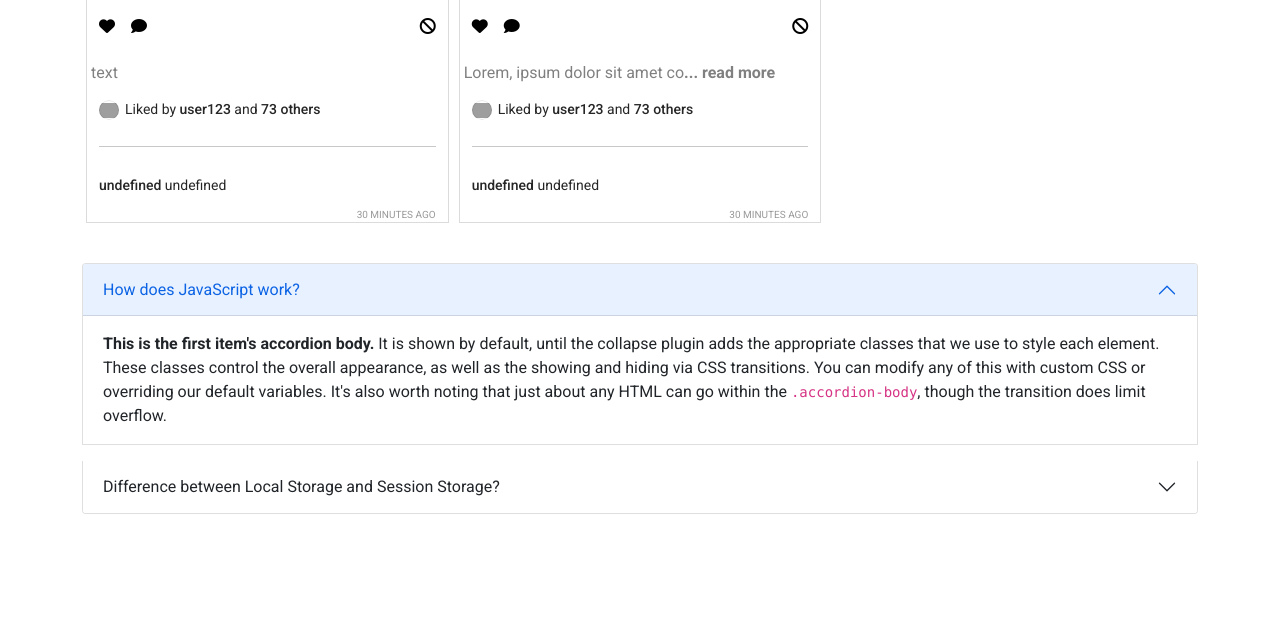
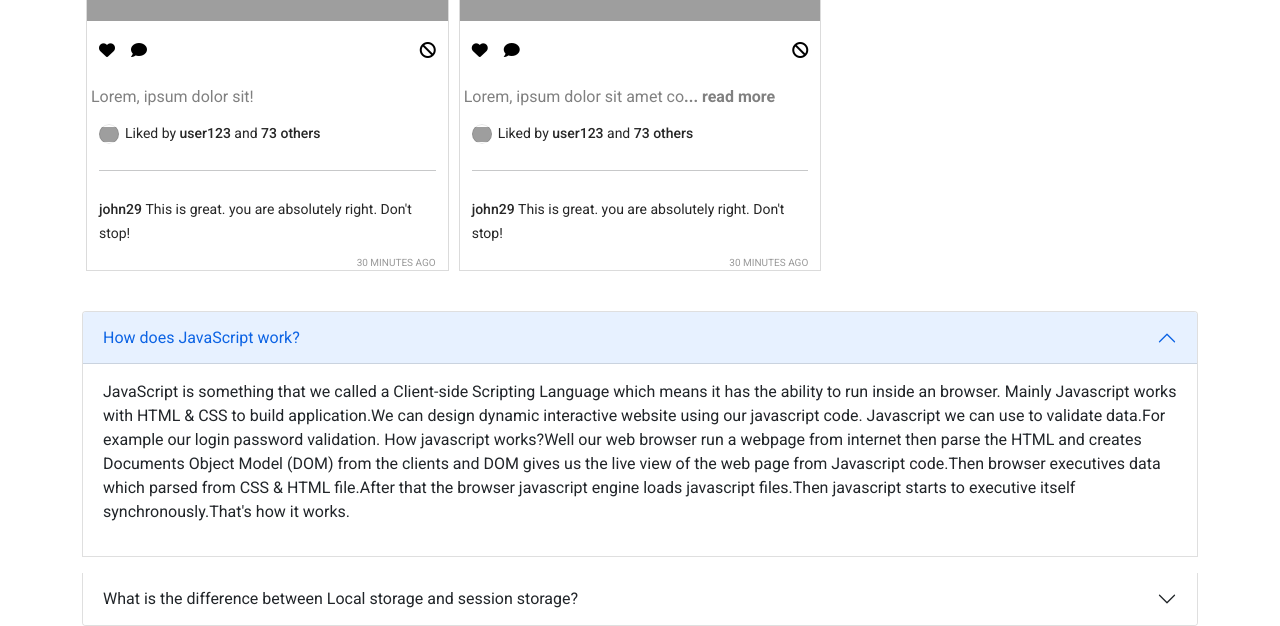
Before and after one commit to Chaki360/insta-sohor, a plain HTML site: page index.html in a window 1280 px wide. Shown: the part 1261-1887 px from the top of the page. Before the commit the page ends 1775 px from the top, so only its background shows below. Drawn offline with nearby package versions, Linux system fonts and the light colour scheme; grey boxes are pictures that could not be loaded.

Commit message:
more changes made

```diff
--- a/data/posts.json
+++ b/data/posts.json
@@ -3,7 +3,7 @@
         "id": 1,
         "image": "https://images.unsplash.com/photo-1629003955089-5c43fcc66c68?ixlib=rb-1.2.1&ixid=MnwxMjA3fDB8MHxwaG90by1wYWdlfHx8fGVufDB8fHx8&auto=format&fit=crop&w=764&q=80",
         "userImage": "https://images.unsplash.com/photo-1507003211169-0a1dd7228f2d?ixlib=rb-1.2.1&ixid=MnwxMjA3fDB8MHxwaG90by1wYWdlfHx8fGVufDB8fHx8&auto=format&fit=crop&w=687&q=80",
-        "description": "Lorem, ipsum dolor sit amet consectetur adipisicing elit. Corrupti commodi reiciendis vitae non, eos illum fugit tempore dolor deleniti architecto porro accusantium. Vel aliquid, minus obcaecati voluptatum vero suscipit consectetur!",
+        "description": "lorem, ipsum dolor sit amet consectetur adipisicing elit. Corrupti commodi reiciendis vitae non, eos illum fugit tempore dolor deleniti architecto porro accusantium. Vel aliquid, minus obcaecati voluptatum vero suscipit consectetur!",
         "comments": [
             {
                 "user": "john29",
--- a/index.html
+++ b/index.html
@@ -73,12 +73,15 @@
                 <div id="panelsStayOpen-collapseOne" class="accordion-collapse collapse show"
                     aria-labelledby="panelsStayOpen-headingOne">
                     <div class="accordion-body">
-                        <strong>This is the first item's accordion body.</strong> It is shown by default, until the
-                        collapse plugin adds the appropriate classes that we use to style each element. These classes
-                        control the overall appearance, as well as the showing and hiding via CSS transitions. You can
-                        modify any of this with custom CSS or overriding our default variables. It's also worth noting
-                        that just about any HTML can go within the <code>.accordion-body</code>, though the transition
-                        does limit overflow.
+                        <p>JavaScript is something that we called a Client-side Scripting Language which means it has
+                            the ability to run inside an browser. Mainly Javascript works with HTML & CSS to build
+                            application.We can design dynamic interactive website using our javascript code. Javascript
+                            we can use to validate data.For example our login password validation. How javascript
+                            works?Well our web browser run a webpage from internet then parse the HTML and creates
+                            Documents Object Model (DOM) from the clients and DOM gives us the live view of the web page
+                            from Javascript code.Then browser executives data which parsed from CSS & HTML file.After
+                            that the browser javascript engine loads javascript files.Then javascript starts to
+                            executive itself synchronously.That's how it works.</p>
                     </div>
                 </div>
             </div>
@@ -87,18 +90,17 @@
                     <button class="accordion-button collapsed" type="button" data-bs-toggle="collapse"
                         data-bs-target="#panelsStayOpen-collapseTwo" aria-expanded="false"
                         aria-controls="panelsStayOpen-collapseTwo">
-                        Difference between Local Storage and Session Storage?
+                        What is the difference between Local storage and session storage?
                     </button>
                 </h2>
                 <div id="panelsStayOpen-collapseTwo" class="accordion-collapse collapse"
                     aria-labelledby="panelsStayOpen-headingTwo">
                     <div class="accordion-body">
-                        <strong>This is the second item's accordion body.</strong> It is hidden by default, until the
-                        collapse plugin adds the appropriate classes that we use to style each element. These classes
-                        control the overall appearance, as well as the showing and hiding via CSS transitions. You can
-                        modify any of this with custom CSS or overriding our default variables. It's also worth noting
-                        that just about any HTML can go within the <code>.accordion-body</code>, though the transition
-                        does limit overflow.
+                        <p>Session Storage is a kind of alternative to cookies.Its very useful when we want to store &
+                            use data on browser.On the other hand Local Storage allows web developers to store and also
+                            retrieve data in browser and this data doesn't expire like the session storage. That means
+                            all the data will be saved even if the tab or the browser is closed while session storage
+                            doesn't save any of the data after closing the browser or even that tab.</p>
                     </div>
                 </div>
             </div>
--- a/js/app.js
+++ b/js/app.js
@@ -27,7 +27,7 @@ const reportPost = (id) => {
 };
 
 const displayContent = (text) => {
-  return text.length < 30 ? 'text' : text.slice(0, 30) + "<span class='fw-bold'>... read more</span>";
+  return text.length < 30 ? text : text.slice(0, 30) + "<span class='fw-bold'>... read more</span>";
 };
 
 const switchTab = (id) => {
@@ -52,6 +52,7 @@ const switchTab = (id) => {
 
 const createPost = (post) => {
   const image = post.image;
+  const userImage = post.userImage;
   const div = document.createElement("article");
   div.classList.add("post");
   div.innerHTML = `
@@ -62,16 +63,14 @@ const createPost = (post) => {
                     target="_blank"
                     class="post__avatar"
                   >
-                  <img src="https://images.unsplash.com/photo-1507003211169-0a1dd7228f2d?ixlib=rb-1.2.1&ixid=MnwxMjA3fDB8MHxwaG90by1wYWdlfHx8fGVufDB8fHx8&auto=format&fit=crop&w=687&q=80" alt="User Picture" />
+                  <img src="${userImage}" alt="User Picture" />
                   </a>
                   <a href="#" class="post__user">phero</a>
                 </div>
-
                 <button class="post__more-options">
                   <i class="fa-solid fa-ellipsis"></i>
                 </button>
               </div>
-
               <div class="post__content">
                 <div class="post__medias">
                   <img
@@ -81,7 +80,6 @@ const createPost = (post) => {
                   />
                 </div>
               </div>
-
               <div class="post__footer">
                 <div class="post__buttons">
                   <button class="post__button" onclick="addToLiked(${post.id})">
@@ -92,36 +90,29 @@ const createPost = (post) => {
                     <i class="fa-solid fa-comment"></i>
                   </button>
 
-
                   <div class="post__indicators"></div>
-
                   <button class="post__button post__button--align-right" onclick="reportPost(${post.id
     })">
                     <i class="fa-solid fa-ban"></i>
                   </button>
                 </div>
-
                 <div class="post__content">${displayContent(post.description)}</div>
-
                 <div class="post__infos">
                   <div class="post__likes">
                     <a href="#" class="post__likes-avatar">
                       <img src="https://images.unsplash.com/photo-1507003211169-0a1dd7228f2d?ixlib=rb-1.2.1&ixid=MnwxMjA3fDB8MHxwaG90by1wYWdlfHx8fGVufDB8fHx8&auto=format&fit=crop&w=687&q=80" alt="User Picture" />
                     </a>
-
                     <span>Liked by
                       <a class="post__name--underline" href="#">user123</a> and
                       <a href="#">73 others</a></span>
                   </div>
-
                   <hr/>
-
                   <div class="post__description">
                     <small>
                       <a class="post__name--underline" href="#">
-                          ${post.comments?.user}
+                          ${post.comments[0]?.user}
                       </a>
-                      ${post.comments?.text}
+                      ${post.comments[0]?.text}
                     </small>
                   </div>
                   <span class="post__date-time">30 minutes ago</span>
@@ -142,6 +133,7 @@ const showPosts = (posts) => {
 };
 
 const displayLikedPosts = () => {
+  document.getElementById("liked").innerHTML = ""
   const likedPosts = getLikedPosts();
   likedPosts.forEach((post) => {
     const div = createPost(post);
@@ -151,7 +143,7 @@ const displayLikedPosts = () => {
 
 const displayReportedPosts = () => {
   const reportedPosts = getReportedPosts();
-  posts.forEach((post) => {
+  reportedPosts.forEach((post) => {
     const div = createPost(post);
     document.getElementById("reported").appendChild(div);
   });
```
